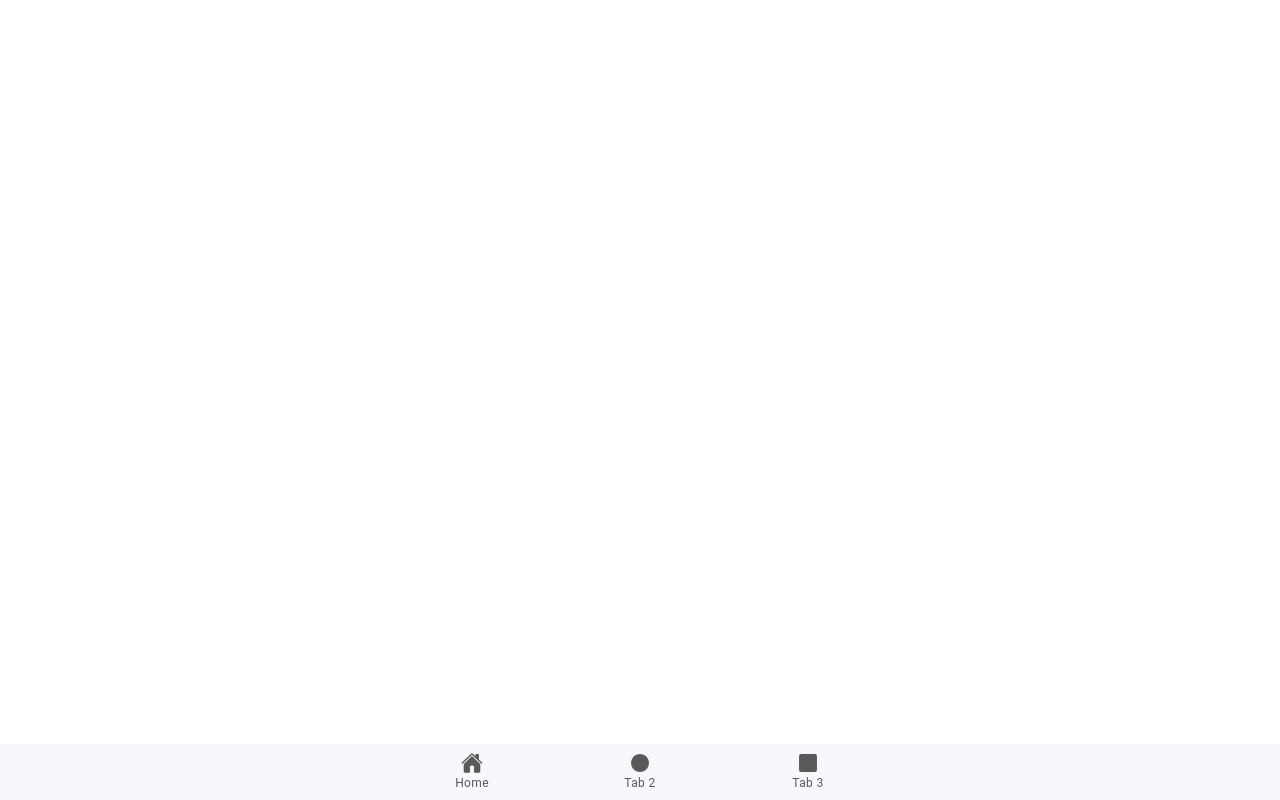
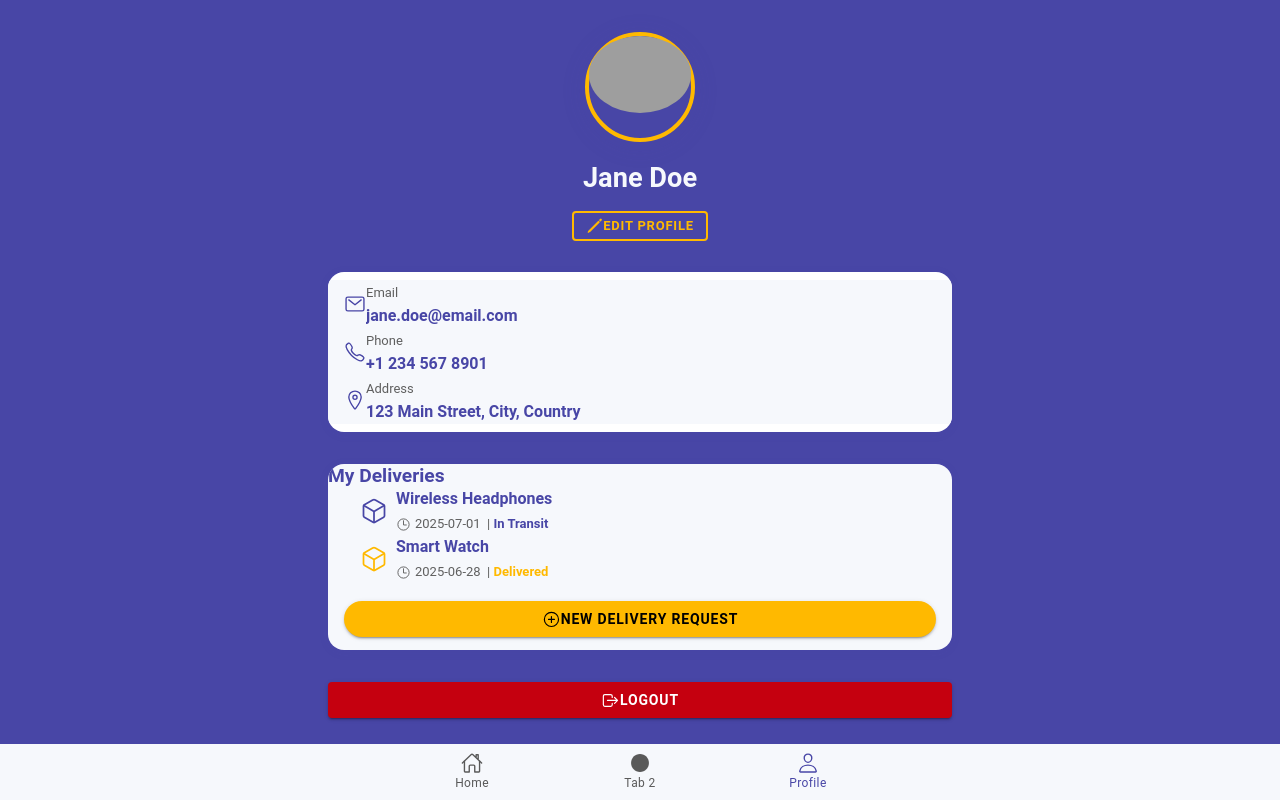
Before and after one commit to Bwesun/Product-Delivery, a React (Vite) app: page /profile in a window 1280 px wide. Built offline with nearby package versions, Linux system fonts and the light colour scheme; grey boxes are pictures that could not be loaded.

Commit message:
feat: add Home and Profile pages with navigation and card features

```diff
--- a/src/App.tsx
+++ b/src/App.tsx
@@ -10,7 +10,7 @@ import {
   setupIonicReact
 } from '@ionic/react';
 import { IonReactRouter } from '@ionic/react-router';
-import { ellipse, home, square, triangle } from 'ionicons/icons';
+import { ellipse, home, homeOutline, personOutline, square, triangle } from 'ionicons/icons';
 import Tab1 from './pages/Tab1';
 import Tab2 from './pages/Tab2';
 import Tab3 from './pages/Tab3';
@@ -46,6 +46,8 @@ import '@ionic/react/css/palettes/dark.system.css';
 import './theme/variables.css';
 import Login from './pages/Login';
 import Register from './components/Register';
+import Home from './pages/Home';
+import Profile from './pages/Profile';
 
 setupIonicReact();
 
@@ -56,31 +58,31 @@ const App: React.FC = () => (
         <IonRouterOutlet>
           <Route exact path={'/login'} component={Login} />
           <Route exact path={'/register'} component={Register} />
-          <Route exact path="/tab1">
-            <Tab1 />
+          <Route exact path="/home">
+            <Home />
           </Route>
           <Route exact path="/tab2">
             <Tab2 />
           </Route>
-          <Route path="/tab3">
-            <Tab3 />
+          <Route path="/profile">
+            <Profile />
           </Route>
           <Route exact path="/">
             <Redirect to="/login" />
           </Route>
         </IonRouterOutlet>
         <IonTabBar slot="bottom">
-          <IonTabButton tab="tab1" href="/tab1">
-            <IonIcon aria-hidden="true" icon={home} />
+          <IonTabButton tab="home" href="/home">
+            <IonIcon aria-hidden="true" icon={homeOutline} />
             <IonLabel>Home</IonLabel>
           </IonTabButton>
           <IonTabButton tab="tab2" href="/tab2">
             <IonIcon aria-hidden="true" icon={ellipse} />
             <IonLabel>Tab 2</IonLabel>
           </IonTabButton>
-          <IonTabButton tab="tab3" href="/tab3">
-            <IonIcon aria-hidden="true" icon={square} />
-            <IonLabel>Tab 3</IonLabel>
+          <IonTabButton tab="profile" href="/profile">
+            <IonIcon aria-hidden="true" icon={personOutline} />
+            <IonLabel>Profile</IonLabel>
           </IonTabButton>
         </IonTabBar>
       </IonTabs>
--- /dev/null
+++ b/src/pages/Home.tsx
@@ -0,0 +1,109 @@
+import {
+  IonPage,
+  IonContent,
+  IonCard,
+  IonCardHeader,
+  IonCardTitle,
+  IonCardContent,
+  IonGrid,
+  IonRow,
+  IonCol,
+  IonIcon,
+  IonText
+} from "@ionic/react";
+import { cubeOutline, personOutline, listOutline, logOutOutline } from "ionicons/icons";
+import { useHistory } from "react-router-dom";
+import React from "react";
+
+const cardData = [
+  {
+    title: "Deliveries",
+    icon: cubeOutline,
+    color: "#4846a6",
+    link: "/deliveries",
+    desc: "View and manage your deliveries"
+  },
+  {
+    title: "Profile",
+    icon: personOutline,
+    color: "#ffb900",
+    link: "/profile",
+    desc: "Edit your profile and settings"
+  },
+  {
+    title: "Orders",
+    icon: listOutline,
+    color: "#4846a6",
+    link: "/orders",
+    desc: "Check your order history"
+  },
+  {
+    title: "Logout",
+    icon: logOutOutline,
+    color: "#ffb900",
+    link: "/logout",
+    desc: "Sign out of your account"
+  }
+];
+
+const Home: React.FC = () => {
+  const history = useHistory();
+
+  const handleCardClick = (link: string) => {
+    history.push(link);
+  };
+
+  return (
+    <IonPage>
+      <IonContent fullscreen className="light-bg">
+        <IonGrid className="ion-padding">
+          <IonRow>
+            <IonCol size="12" className="ion-text-center" style={{ marginBottom: 24 }}>
+              <IonText style={{ fontSize: "2rem", fontWeight: 800, color: "#4846a6" }}>
+                Welcome to DeliveryX
+              </IonText>
+            </IonCol>
+          </IonRow>
+          <IonRow>
+            {cardData.map((card, idx) => (
+              <IonCol size="12" className="" sizeMd="6" key={idx}>
+                <IonCard
+                  button
+                  onClick={() => handleCardClick(card.link)}
+                  style={{
+                    borderRadius: 16,
+                    boxShadow: "0 4px 16px rgba(72,70,166,0.08)",
+                    background: "#fff",
+                    marginBottom: 24
+                  }}
+                >
+                  <IonCardHeader className="ion-text-center">
+                    <IonIcon
+                      icon={card.icon}
+                      style={{
+                        fontSize: 48,
+                        color: card.color,
+                        marginBottom: 8,
+                        display: "block",
+                        marginLeft: "auto",
+                        marginRight: "auto",
+                      }}
+                    />
+                    <IonCardTitle style={{ color: card.color, fontWeight: 700 }}>
+                      {card.title}
+                    </IonCardTitle>
+                  </IonCardHeader>
+                  <IonCardContent className="ion-text-center" style={{ color: "#4846a6" }}>
+                    {card.desc}
+                  </IonCardContent>
+                </IonCard>
+              </IonCol>
+            ))}
+          </IonRow>
+        </IonGrid>
+      </IonContent>
+    </IonPage>
+  );
+};
+
+export default Home;
--- /dev/null
+++ b/src/pages/Profile.tsx
@@ -0,0 +1,181 @@
+import {
+  IonPage,
+  IonContent,
+  IonAvatar,
+  IonText,
+  IonButton,
+  IonIcon,
+  IonItem,
+  IonLabel,
+  IonList,
+  IonGrid,
+  IonRow,
+  IonCol,
+  IonCard,
+  IonCardHeader,
+  IonCardTitle,
+  IonCardContent
+} from "@ionic/react";
+import {
+  pencilOutline,
+  mailOutline,
+  callOutline,
+  locationOutline,
+  logOutOutline,
+  cubeOutline,
+  addCircleOutline,
+  timeOutline
+} from "ionicons/icons";
+import React from "react";
+
+const user = {
+  name: "Jane Doe",
+  email: "jane.doe@email.com",
+  phone: "+1 234 567 8901",
+  address: "123 Main Street, City, Country",
+  avatar: "https://randomuser.me/api/portraits/women/44.jpg"
+};
+
+const deliveries = [
+  {
+    id: 1,
+    status: "In Transit",
+    product: "Wireless Headphones",
+    date: "2025-07-01",
+    icon: cubeOutline,
+    color: "#4846a6"
+  },
+  {
+    id: 2,
+    status: "Delivered",
+    product: "Smart Watch",
+    date: "2025-06-28",
+    icon: cubeOutline,
+    color: "#ffb900"
+  }
+];
+
+const Profile: React.FC = () => {
+  return (
+    <IonPage>
+      <IonContent fullscreen className="primary-bg">
+        <IonGrid className="ion-padding">
+          <IonRow className="ion-justify-content-center ion-margin-top">
+            <IonCol size="12" className="ion-text-center">
+              <IonAvatar style={{
+                width: 110,
+                height: 110,
+                margin: "0 auto",
+                boxShadow: "0 4px 24px rgba(72,70,166,0.15)",
+                border: "4px solid var(--ion-color-secondary)"
+              }}>
+                <img src={user.avatar} alt="Profile" />
+              </IonAvatar>
+              <IonText color={"light"} style={{ fontSize: "1.7rem", fontWeight: 700, marginTop: 16, display: "block" }}>
+                {user.name}
+              </IonText>
+              <IonButton
+                color="secondary"
+                size="small"
+                style={{ marginTop: 12, borderRadius: 20, fontWeight: 600 }}
+                fill="outline"
+              >
+                <IonIcon icon={pencilOutline} slot="start" />
+                Edit Profile
+              </IonButton>
+            </IonCol>
+          </IonRow>
+          <IonRow className="ion-justify-content-center">
+            <IonCol size="12" sizeMd="8" sizeLg="6">
+              <IonList lines="none" style={{ marginTop: 32, background: "#fff", borderRadius: 16, boxShadow: "0 2px 12px rgba(72,70,166,0.06)" }}>
+                <IonItem>
+                  <IonIcon icon={mailOutline} slot="start" color="primary" style={{ fontSize: 22, color: "#4846a6" }} />
+                  <IonLabel>
+                    <IonText color="medium" style={{ fontSize: 13 }}>Email</IonText>
+                    <div style={{ fontWeight: 600, color: "#4846a6" }}>{user.email}</div>
+                  </IonLabel>
+                </IonItem>
+                <IonItem>
+                  <IonIcon icon={callOutline} slot="start" color="primary" style={{ fontSize: 22, color: "#4846a6" }} />
+                  <IonLabel>
+                    <IonText color="medium" style={{ fontSize: 13 }}>Phone</IonText>
+                    <div style={{ fontWeight: 600, color: "#4846a6" }}>{user.phone}</div>
+                  </IonLabel>
+                </IonItem>
+                <IonItem>
+                  <IonIcon icon={locationOutline} slot="start" color="primary" style={{ fontSize: 22, color: "#4846a6" }} />
+                  <IonLabel>
+                    <IonText color="medium" style={{ fontSize: 13 }}>Address</IonText>
+                    <div style={{ fontWeight: 600, color: "#4846a6" }}>{user.address}</div>
+                  </IonLabel>
+                </IonItem>
+              </IonList>
+
+              {/* Delivery Features */}
+              <IonCard style={{ marginTop: 32, borderRadius: 16, boxShadow: "0 2px 12px rgba(72,70,166,0.06)" }}>
+                <IonCardHeader>
+                  <IonCardTitle style={{ color: "#4846a6", fontWeight: 700, fontSize: "1.2rem" }}>
+                    My Deliveries
+                  </IonCardTitle>
+                </IonCardHeader>
+                <IonCardContent>
+                  {deliveries.map((delivery) => (
+                    <IonItem key={delivery.id} lines="none">
+                      <IonIcon
+                        icon={delivery.icon}
+                        slot="start"
+                        style={{
+                          fontSize: 28,
+                          color: delivery.color,
+                          marginRight: 8
+                        }}
+                      />
+                      <IonLabel>
+                        <div style={{ fontWeight: 600, color: "#4846a6" }}>{delivery.product}</div>
+                        <IonText color="medium" style={{ fontSize: 13 }}>
+                          <IonIcon icon={timeOutline} style={{ fontSize: 15, verticalAlign: "middle", marginRight: 4 }} />
+                          {delivery.date} &nbsp;|&nbsp;
+                          <span style={{ color: delivery.color, fontWeight: 600 }}>{delivery.status}</span>
+                        </IonText>
+                      </IonLabel>
+                    </IonItem>
+                  ))}
+                  <IonButton
+                    expand="block"
+                    color="secondary"
+                    style={{
+                      marginTop: 18,
+                      borderRadius: 12,
+                      fontWeight: 600,
+                    }}
+                    shape="round"
+                  >
+                    <IonIcon icon={addCircleOutline} slot="start" />
+                    New Delivery Request
+                  </IonButton>
+                </IonCardContent>
+              </IonCard>
+
+              <IonButton
+                expand="block"
+                color="danger"
+                style={{
+                  marginTop: 32,
+                  borderRadius: 16,
+                  fontWeight: 700,
+                  background: "#ffb900",
+                  color: "#4846a6"
+                }}
+              >
+                <IonIcon icon={logOutOutline} slot="start" />
+                Logout
+              </IonButton>
+            </IonCol>
+          </IonRow>
+        </IonGrid>
+      </IonContent>
+    </IonPage>
+  );
+};
+
+export default Profile;
```
